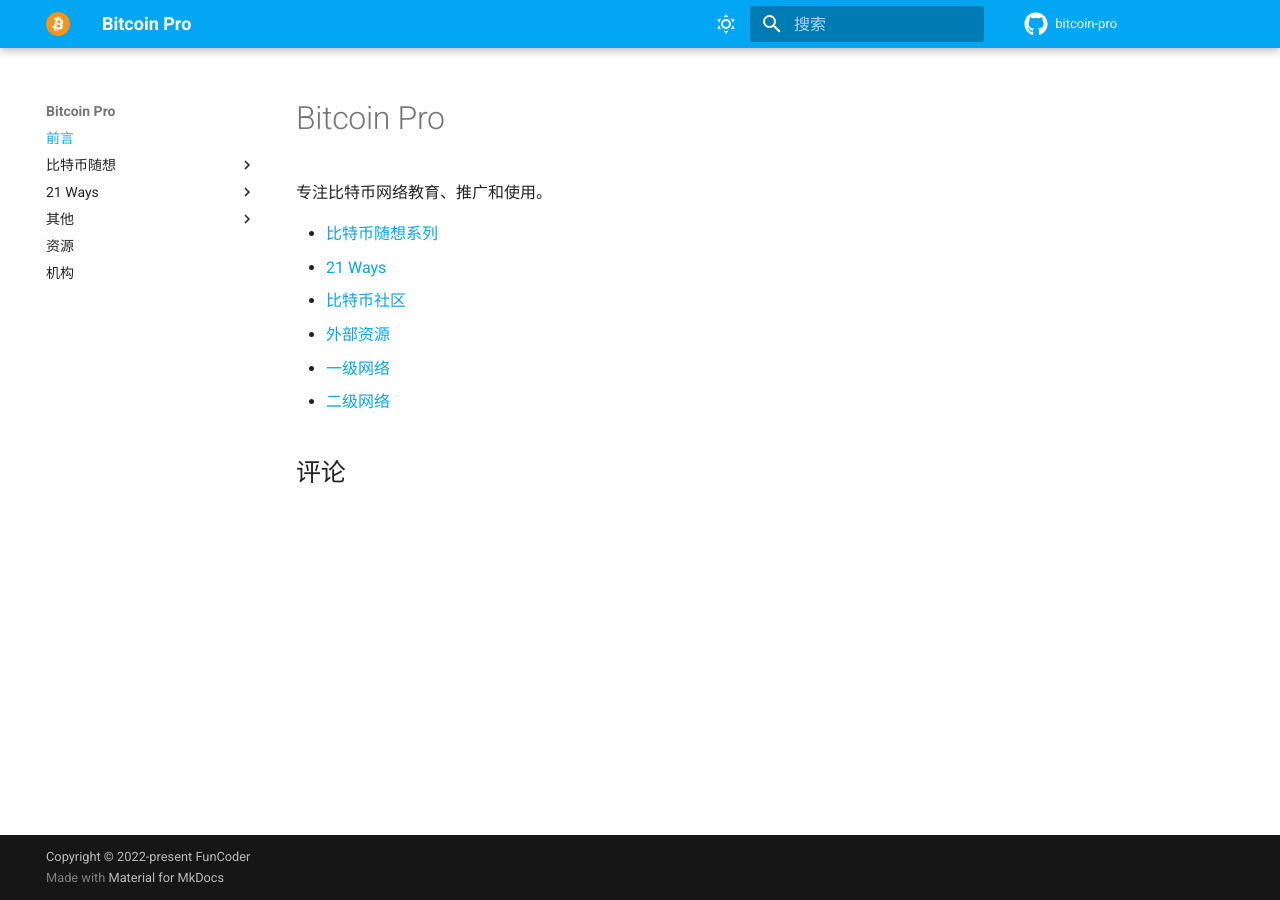
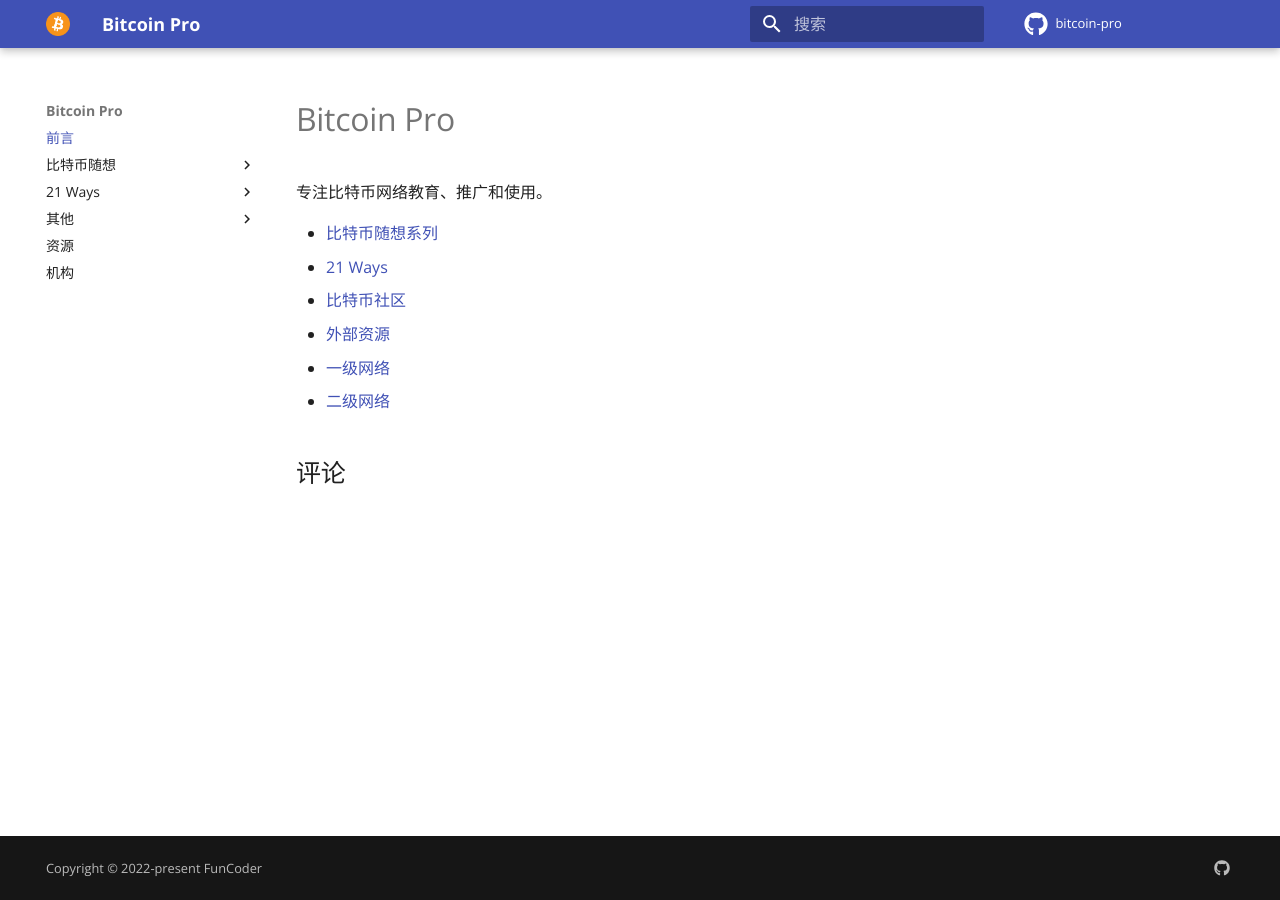
Before and after one commit to wangzhe3224/bitcoin-pro, an MkDocs documentation site: the page built from docs/index.md, in a window 1280 px wide. Built offline with MkDocs 1.6.1 and Material for MkDocs 9.7.7, drawn with Linux system fonts in a browser that asks for light colours; comment, search, counter and statistics services are not loaded.

Commit message:
formatting

```diff
--- a/mkdocs.yml
+++ b/mkdocs.yml
@@ -8,6 +8,8 @@
 copyright: Copyright &copy; 2022-present <a href="https://github.com/wangzhe3224" target="_blank" rel="noopener noreferrer">FunCoder</a>
 
 theme:
+  font:
+    text: Open Sans
   name: material
   favicon: assets/bitcoin.png
   logo: assets/bitcoin.png
@@ -16,6 +18,7 @@
   search_index_only: true
   plugins:
     - meta
+    - search
   features:
     # - navigation.instant
     # - navigation.expand
@@ -32,20 +35,21 @@
     - search.suggest
     - content.code.annotate
   palette:
-    - media: "(prefers-color-scheme: light)"
-      scheme: default
-      primary: light blue
-      accent: deep purple
-      toggle:
-        icon: material/weather-sunny
-        name: Switch to dark mode
-    - media: "(prefers-color-scheme: dark)"
-      scheme: slate
-      primary: cyan
-      accent: deep purple
-      toggle:
-        icon: material/weather-night
-        name: Switch to light mode
+    - primary: dark
+    # - media: "(prefers-color-scheme: light)"
+    #   scheme: default
+    #   primary: light blue
+    #   accent: deep purple
+    #   toggle:
+    #     icon: material/weather-sunny
+    #     name: Switch to dark mode
+    # - media: "(prefers-color-scheme: dark)"
+    #   scheme: slate
+    #   primary: cyan
+    #   accent: deep purple
+    #   toggle:
+    #     icon: material/weather-night
+    #     name: Switch to light mode
   icon:
     repo: fontawesome/brands/github
     admonition:
@@ -78,6 +82,15 @@
   - pymdownx.emoji:
       emoji_index: !!python/name:materialx.emoji.twemoji
       emoji_generator: !!python/name:materialx.emoji.to_svg
+
+extra:
+  analytics:
+    provider: google
+    property: G-XXXXXXXXXX
+  social:
+    - icon: fontawesome/brands/github
+      link: https://github.com/wangzhe3224
+  generator: false
 
 extra_javascript:
   - https://polyfill.io/v3/polyfill.min.js?features=es6
```
